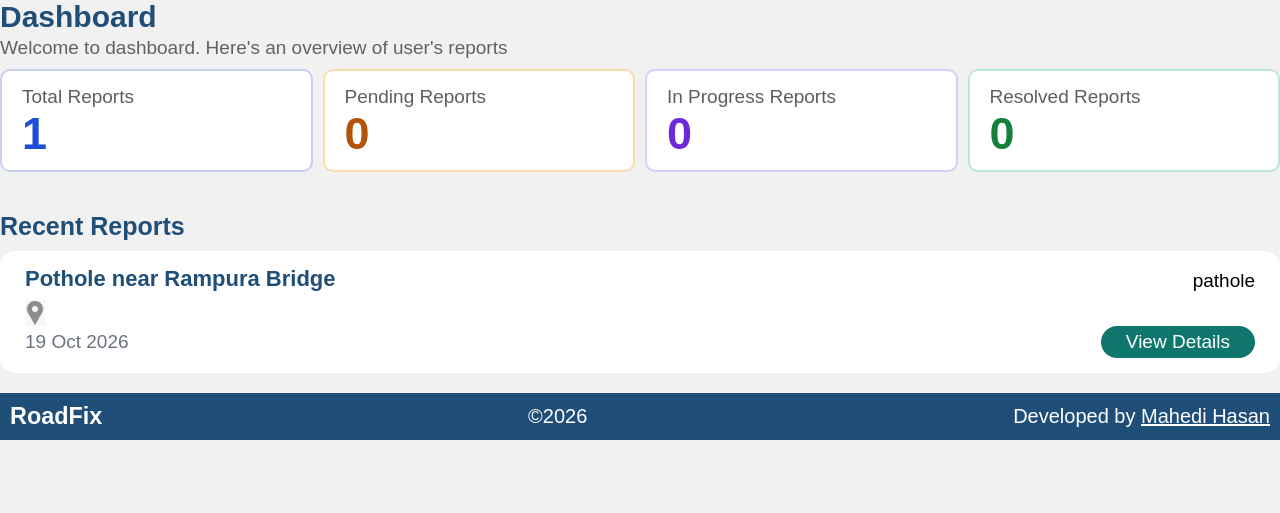
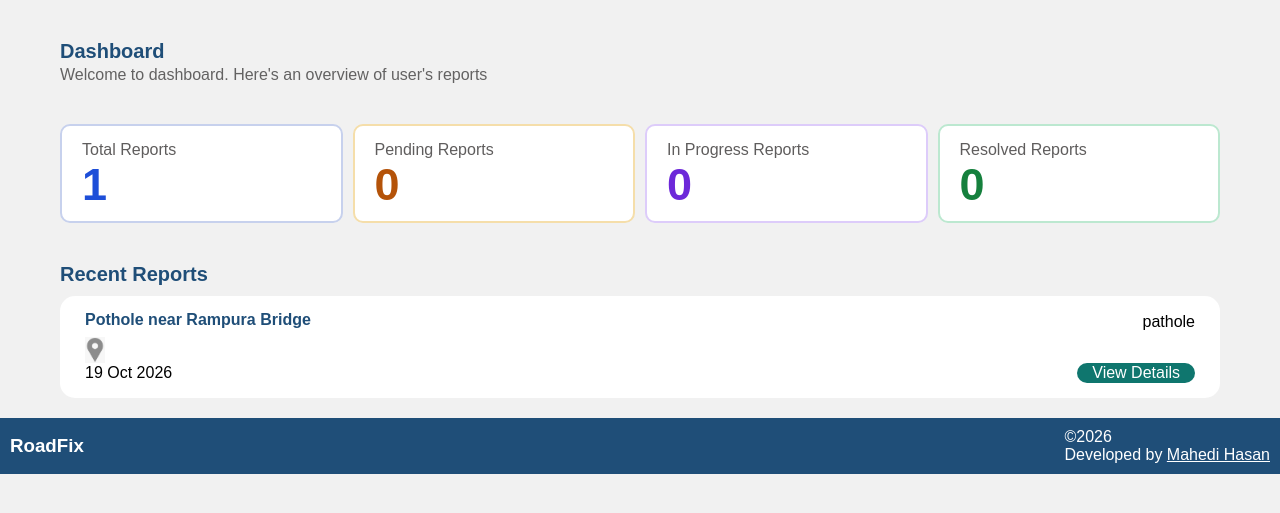
Before and after one commit to mahedi195/RoadFix-Dhaka-Road-Problem-Reporting-System, a Django app: page /dashboardPage/ in a window 1280 px wide. Shown: the part 48-561 px from the top of the page. Run offline with Django 5.2, Linux system fonts and the light colour scheme; data comes from the database, SQL or seed files in the repository.

Commit message:
dashboard page responsive done

```diff
--- a/static/css/dashboard.css
+++ b/static/css/dashboard.css
@@ -1,14 +1,18 @@
 .dashboard_text h2 {
     margin: 0;
     margin-bottom: 3px;
-    font-size: 30px;
+    font-size: 20px;
 
+}
+
+.dashboard_text {
+    margin: 40px 60px;
 }
 
 .dashboard_text p {
     margin: 0;
     color: #636262;
-    font-size: 19px;
+    font-size: 16px;
     margin-bottom: 10px;
 }
 
@@ -24,6 +28,7 @@
     grid-template-columns: repeat(4, 1fr);
     gap: 10px;
     /* padding: 50px;*/
+    margin: 40px 60px;
 }
 
 .box p {
@@ -75,7 +80,7 @@
 
 .box .label {
     color: rgb(95 93 93);
-    font-size: 19px;
+    font-size: 16px;
 }
 
 .dashboard_text h2 {
@@ -87,9 +92,10 @@
 .recentReportsText h3 {
     color: #1F4E78;
     margin-top: 15px;
-    margin-bottom: 10px;
-    font-size: 25px;
+    /* margin-bottom: 10px; */
+    font-size: 20px;
     margin-top: 40px;
+    margin-bottom: -30px;
 }
 
 .recentReports .cart p {
@@ -106,6 +112,7 @@
 
 .cart .title {
     color: #1F4E78;
+    font-size: 16px;
 }
 
 .cart .pending {
@@ -129,12 +136,17 @@
     border-radius: 20px
 }
 
+.cart {
+    margin: 40px 60px;
+}
+
 .title_status {
     display: flex;
     align-items: center;
     justify-content: space-between;
     margin-top: 0px;
     margin-bottom: 5px;
+    font-size: 16px;
 }
 
 .cart p {
@@ -157,6 +169,7 @@
     display: flex;
     align-items: center;
     gap: 5px;
+    font-size: 16px;
 }
 
 
@@ -176,9 +189,9 @@ body {
 }
 
 .date_viewMore .viewDetails {
-    font-size: 19px;
+    font-size: 16px;
     background-color: #0F766E;
-    padding: 5px 25px;
+    padding: 1px 15px;
     border-radius: 20px;
     color: white;
     transition: transform 0.3s ease,
@@ -197,3 +210,63 @@ body {
     /* margin: 3px; */
     margin: 0;
 }
+
+.recentReportsText {
+    margin: 40px 60px;
+}
+
+.recentReports {}
+
+
+
+@media screen and (max-width:800px) {
+
+    .dashboard_text,
+    .reportBox,
+    .recentReportsText,
+    .cart {
+        margin: 20px 20px;
+    }
+
+    .recentReportsText h3 {
+        margin-bottom: 1px;
+    }
+
+}
+
+@media screen and (max-width:800px) {
+    .cart {
+        padding: 15px 15px;
+    }
+}
+
+@media screen and (max-width:630px) {
+    .reportBox {
+        display: grid;
+        grid-template-columns: repeat(3, 1fr);
+    }
+}
+
+@media screen and (max-width:550px) {
+    .reportBox {
+        display: grid;
+        grid-template-columns: repeat(2, 1fr);
+    }
+}
+
+@media screen and (max-width:550px) {
+    .title_status {
+        display: flex;
+        flex-direction: column;
+        align-items: flex-start;
+    }
+
+    .date_viewMore {
+        display: flex;
+        flex-direction: column;
+        align-items: flex-start;
+    }
+    .cart{
+        line-height: 1.7;
+    }
+}
--- a/static/css/footer.css
+++ b/static/css/footer.css
@@ -6,7 +6,7 @@
               align-items: center;
               /* margin: 0; */
               padding: 10px 10px;
-              font-size: 20px;
+              font-size: 16px;
           }
 
           footer h3 {
@@ -20,13 +20,13 @@
 
           .DevelopName {
               color: white;
-              font-size: 20px;
+              font-size: 16px;
 
           }
 
           .developer {
               color: white;
-              font-size: 20px;
+              font-size: 16px;
               text-decoration: underline;
 
           }
@@ -35,18 +35,13 @@
           @media screen and (max-width:850px) {
 
               footer {
-                  display: grid;
-                  grid-template-columns: repeat(1, minmax(0, 1fr));
-                  gap: 10px;
-                  justify-content: center;
-
+                  display: flex;
+                  align-items: center;
+                  justify-content: space-between;
               }
 
               footer h3,
-              footer p{
-                text-align: center;
-
-              }
+              footer p {}
 
 
 
@@ -55,12 +50,14 @@
 
 
 
-          @media screen and (max-width:480px) {
+          @media screen and (max-width:380px) {
 
               footer {
                   display: grid;
-                  grid-template-columns: repeat(1, minmax(0, 1fr));
-                  gap: 10px;
+                  grid-template-columns: 1fr;
+                  justify-content: center;
+                  align-items: center;
+                  text-align: center;
 
               }
 
--- a/static/css/index.css
+++ b/static/css/index.css
@@ -267,7 +267,7 @@ body {
 .reportSection .ReporSectionheadline {
     margin-top: 40px;
     margin-bottom: 10px;
-    font-size: 25px;
+    font-size: 20px;
     margin-left: 30px;
     color: #1F4E78;
 }
--- a/templates/dashboard.html
+++ b/templates/dashboard.html
@@ -63,15 +63,15 @@
             <!-- <p>{{reportX.id}}</p>
         -->
             <div class="title_status">
-                <h3 class="title" style="font-size: 22px;"> {{reportX.title}}</h3>
-                <p class="{{reportX.status}}" style="font-size: 19px;">{{reportX.get_category_display}}</p>
+                <h3 class="title"> {{reportX.title}}</h3>
+                <p class="{{reportX.status}}">{{reportX.get_category_display}}</p>
             </div>
-            <div class="location" style="color:  #6B7280; font-size: 19px;">
+            <div class="location">
                 <img src="{% static 'images/location.png' %} " style="width: 20px;">
                 {{reportX.location}}
             </div>
             <div class="date_viewMore">
-                <p class="" style="color:  #6B7280; font-size: 19px;"> {{reportX.create_date|date:'d M Y'}}</p>
+                <p class=""> {{reportX.create_date|date:'d M Y'}}</p>
                 <a href="{% url 'specific_report_details' reportX.id %}" class="viewDetails">
                     View Details
                 </a>
--- a/templates/footer.html
+++ b/templates/footer.html
@@ -21,6 +21,7 @@
     <footer>
 
         <h3>RoadFix</h3>
+        <div class="date_developr">
             <p>&copy;2026</p>
 
 
@@ -32,6 +33,7 @@
                     </span>
                 </a>
             </p>
+        </div>
     </footer>
 
 
```
Lines whose indentation alone changed are shown as unchanged.
